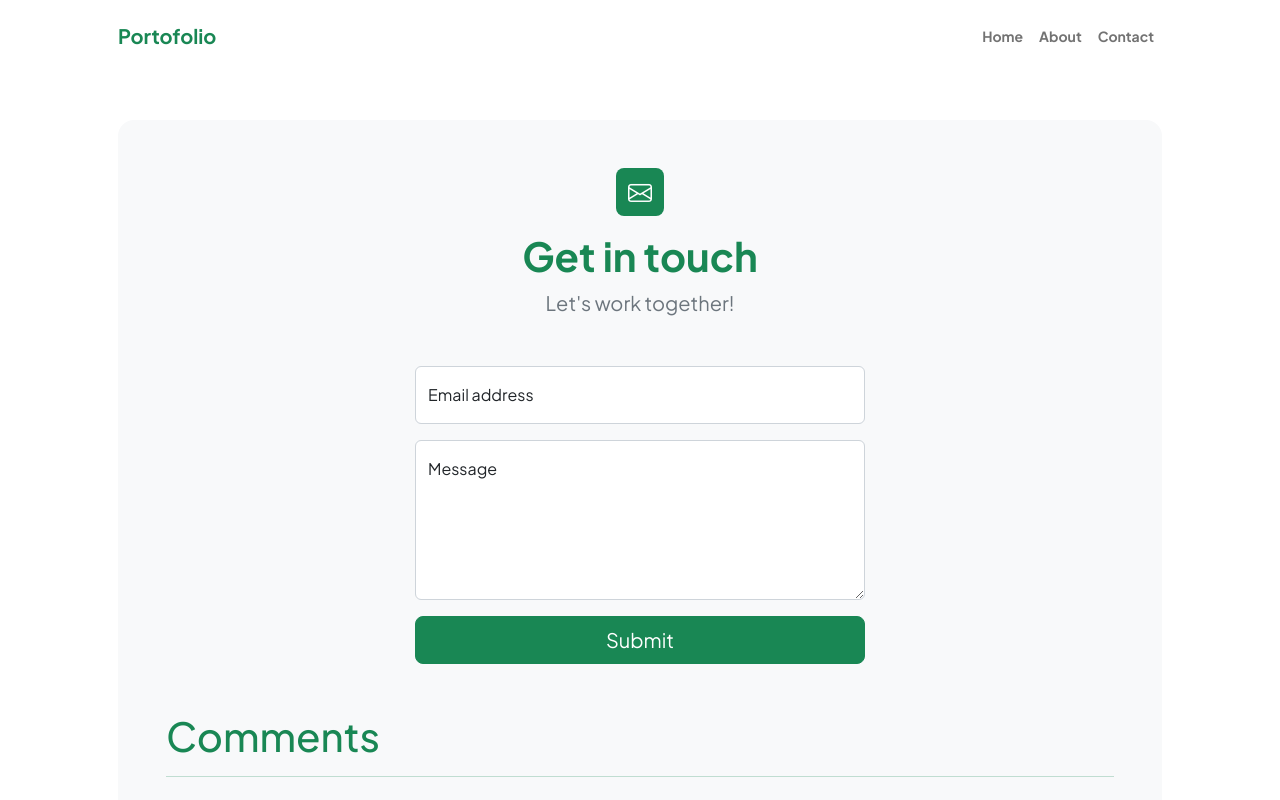
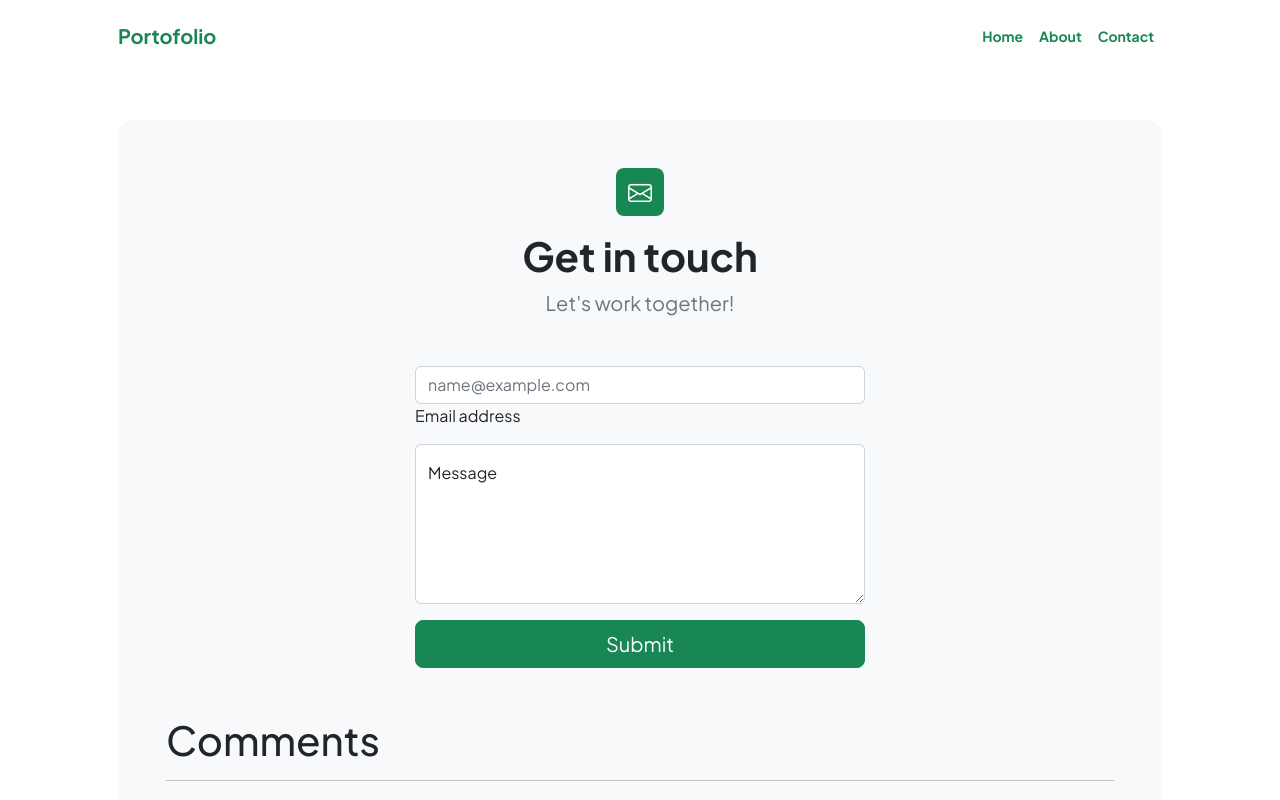
Before and after one commit to Marsya080308/portofolio-Marsya, a plain HTML site: page contact.html in a window 1280 px wide. Shown: the top 800 px of the page. Drawn offline with nearby package versions, Linux system fonts and the light colour scheme.

Commit message:
posting my portofolio

```diff
--- a/contact.html
+++ b/contact.html
@@ -26,9 +26,9 @@
                     <button class="navbar-toggler" type="button" data-bs-toggle="collapse" data-bs-target="#navbarSupportedContent" aria-controls="navbarSupportedContent" aria-expanded="false" aria-label="Toggle navigation"><span class="navbar-toggler-icon"></span></button>
                     <div class="collapse navbar-collapse" id="navbarSupportedContent">
                         <ul class="navbar-nav ms-auto mb-2 mb-lg-0 small fw-bolder">
-                            <li class="nav-item"><a class="nav-link" href="index.html">Home</a></li>
-                            <li class="nav-item"><a class="nav-link" href="about.html">About</a></li>
-                            <li class="nav-item"><a class="nav-link" href="contact.html">Contact</a></li>
+                            <li class="nav-item"><a class="nav-link text-success" href="index.html">Home</a></li>
+                            <li class="nav-item"><a class="nav-link text-success" href="about.html">About</a></li>
+                            <li class="nav-item"><a class="nav-link text-success" href="contact.html">Contact</a></li>
                         </ul>
                     </div>
                 </div>
@@ -40,7 +40,7 @@
                     <div class="bg-light rounded-4 py-5 px-4 px-md-5">
                         <div class="text-center mb-5">
                             <div class="feature bg-primary bg-success text-white rounded-3 mb-3"><i class="bi bi-envelope"></i></div>
-                            <h1 class="fw-bolder text-success">Get in touch</h1>
+                            <h1 class="fw-bolder">Get in touch</h1>
                             <p class="lead fw-normal text-muted mb-0">Let's work together!</p>
                         </div>
                         <div class="row gx-5 justify-content-center">
@@ -55,6 +55,7 @@
 
                                     <!-- Email address input-->
                                     <div class="form-floating mb-3">
+                                        <form id="contactForm" data-sb-form-api-token="API_TOKEN">
                                         <input class="form-control" id="email" type="email" placeholder="name@example.com" data-sb-validations="required" />
                                         <label for="email">Email address</label>
                                         <div class="invalid-feedback" data-sb-feedback="email:required">An email is required.</div>
@@ -75,7 +76,7 @@
                                     <div class="d-grid"><button class="btn btn-success btn-lg" id="btn-kirim">Submit</button></div>
                             </div>
                         </div>
-                        <div class="mb-3 mt-5 text-success">
+                        <div class="mb-3 mt-5">
                             <h1>Comments</h1>
                             <hr>
                             <div id="tambah-komentar">
```
Also changed, not shown: about.html (+1 -1 lines), index.html (+2 -2 lines).
